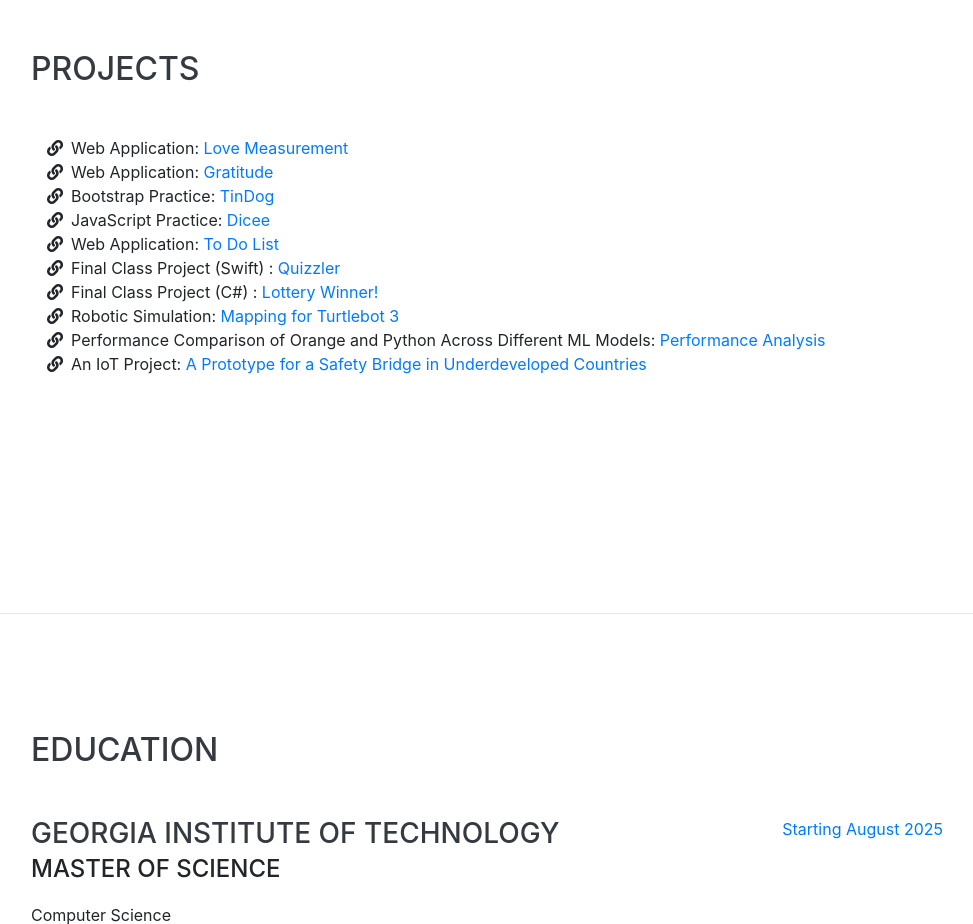
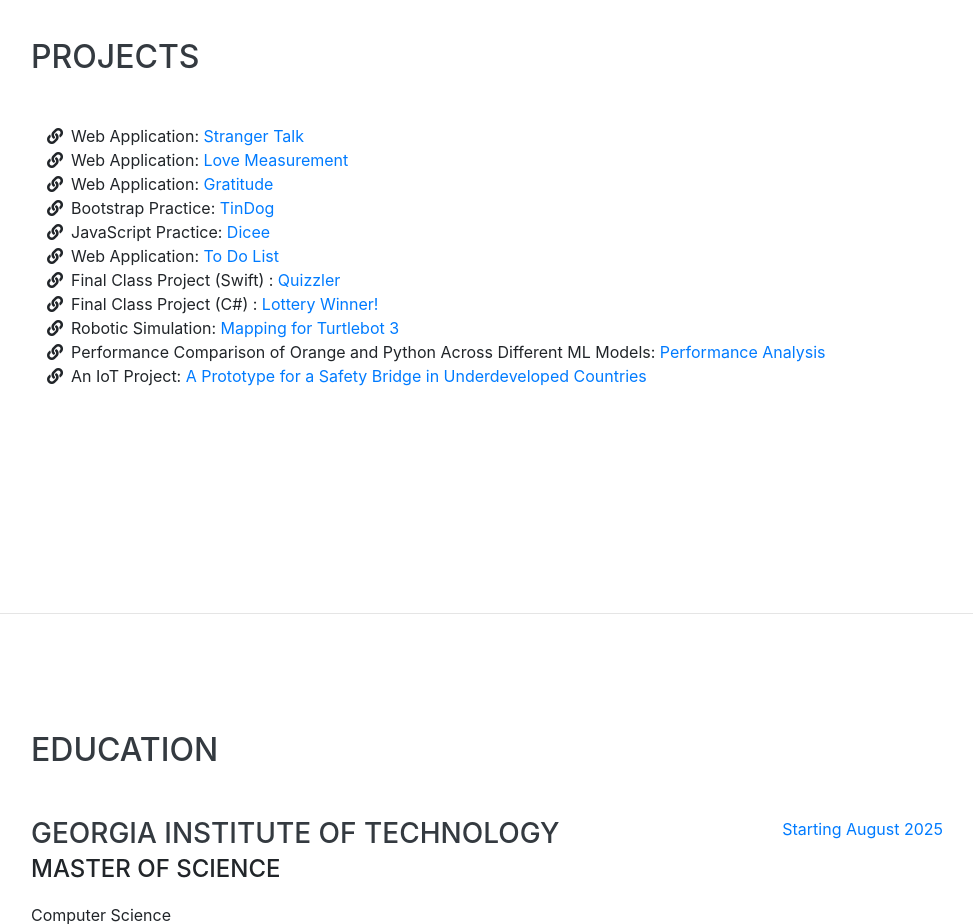
Before and after one commit to riadhs/Portfolio, a website with bundled scripts: page index.html in a window 1280 px wide. Shown: the part 2220-3144 px from the top of the page, without its empty margins (289-1262 px from the left). Built offline with nearby package versions, Linux system fonts and the light colour scheme; files whose address does not match are found by name; a web font is replaced by a local one.

Commit message:
Update - Strangerchaty

```diff
--- a/index.html
+++ b/index.html
@@ -142,6 +142,11 @@
       <div class="w-100">
         <h2 class="mb-5">Projects</h2>
         <ul class="fa-ul mb-0">
+          <li>
+            <i class="fa-li fa fa-link"></i>
+            Web Application:
+            <a href="https://strangerchaty.com/" target="_blank">Stranger Talk</a>
+          </li>
           <li>
             <i class="fa-li fa fa-link"></i>
             Web Application:
```
